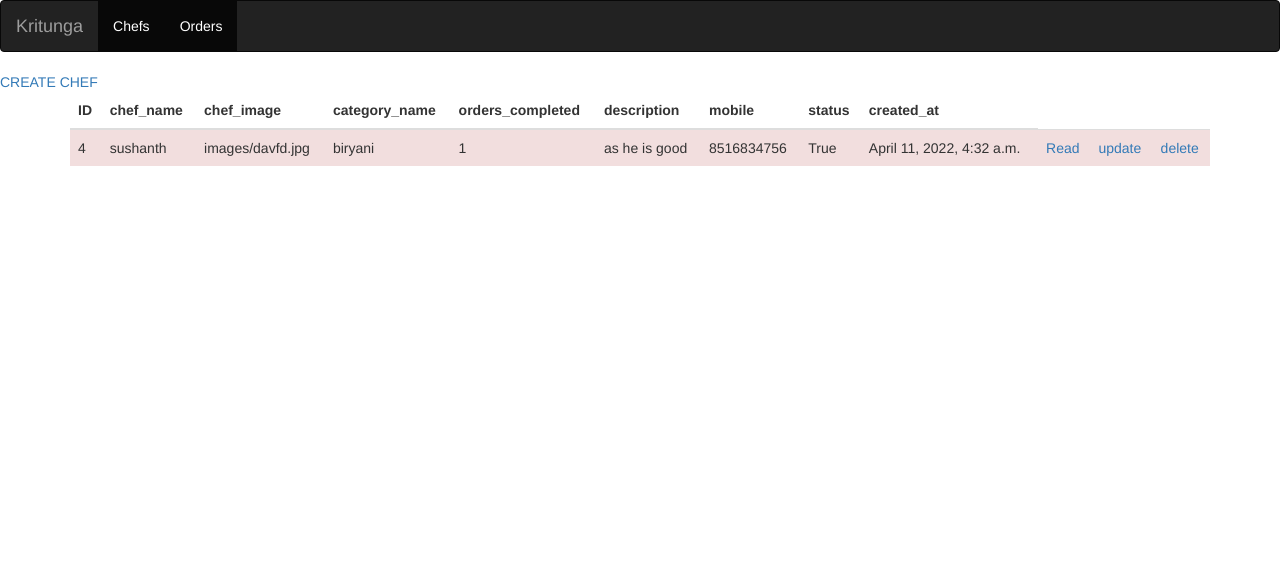
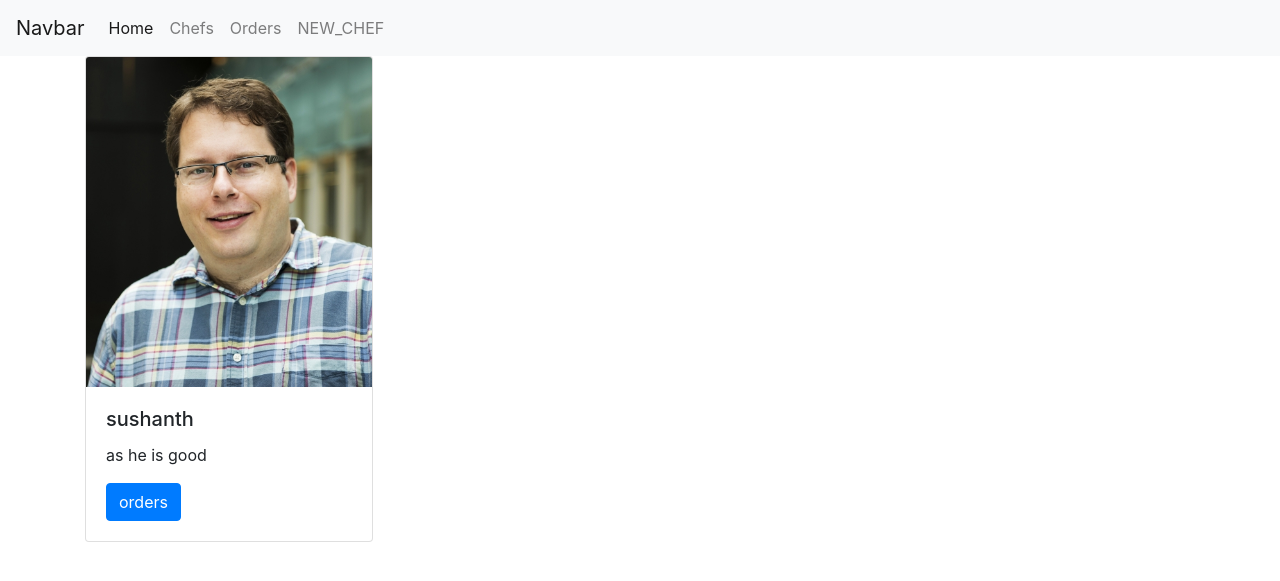
Before and after one commit to anu-anitha/proj_rest, a Django app: page /chef_view in a window 1280 px wide. Shown: the top 581 px of the page. Run offline with Django 4.2, Linux system fonts and the light colour scheme; data comes from the database, SQL or seed files in the repository; both versions use the stored data as it was after the commit; some libraries are stand-ins or nearby versions.

Commit message:
Added Front End Changes.

```diff
--- a/kritunga/models.py
+++ b/kritunga/models.py
@@ -11,13 +11,13 @@ allocation_choices = (
 class Category(models.Model):
     category_name=models.CharField(max_length=100)
     description=models.TextField(null=True,blank=True)
-    category_image=models.ImageField(default='media')
+    category_image=models.ImageField(upload_to='images/', null=True, blank=True)
     def __str__(self):
     	return self.category_name
 class Products(models.Model):
     product_name=models.CharField(max_length=100)
     description=models.TextField(null=True,blank=True)
-    product_image=models.ImageField(default='media')
+    product_image=models.ImageField(upload_to='images/', null=True, blank=True)
     product_price=models.DecimalField(max_digits=20,decimal_places=2)
     category=models.ForeignKey(Category, on_delete=models.SET_NULL, null=True, blank=True,)
     def __str__(self):
@@ -25,7 +25,7 @@ class Products(models.Model):
 
 class Chef(models.Model):
     chef_name=models.CharField(max_length=100,unique=True)
-    chef_image=models.ImageField(default='media')
+    chef_image=models.ImageField(upload_to='images/', null=True, blank=True)
     category_name=models.ForeignKey(Category, on_delete=models.SET_NULL, null=True, blank=True,)
     orders_completed=models.IntegerField(default=0)
     description=models.TextField(null=True,blank=True)
--- a/restaurant/settings.py
+++ b/restaurant/settings.py
@@ -122,7 +122,7 @@ STATIC_URL = 'static/'
 
 
 MEDIA_URL = '/media/'
-MEDIA_ROOT = os.path.join(BASE_DIR, "static/media")
+MEDIA_ROOT = os.path.join(BASE_DIR, "media")
 
 # Default primary key field type
 # https://docs.djangoproject.com/en/4.0/ref/settings/#default-auto-field
--- a/restaurant/urls.py
+++ b/restaurant/urls.py
@@ -15,8 +15,10 @@ Including another URLconf
 """
 from django.contrib import admin
 from django.urls import path, include
+from django.conf import settings
+from django.conf.urls.static import static
 
 urlpatterns = [
     path('admin/', admin.site.urls),
     path('', include('kritunga.urls')),
-]
+]+static(settings.MEDIA_URL,document_root=settings.MEDIA_ROOT)
--- a/templates/base.html
+++ b/templates/base.html
@@ -5,7 +5,7 @@
   <title>Bootstrap Example</title>
   <meta charset="utf-8">
   <meta name="viewport" content="width=device-width, initial-scale=1">
-  <link rel="stylesheet" href="https://maxcdn.bootstrapcdn.com/bootstrap/3.4.1/css/bootstrap.min.css">
+  <link rel="stylesheet" href="https://cdn.jsdelivr.net/npm/bootstrap@4.0.0/dist/css/bootstrap.min.css" integrity="sha384-Gn5384xqQ1aoWXA+058RXPxPg6fy4IWvTNh0E263XmFcJlSAwiGgFAW/dAiS6JXm" crossorigin="anonymous">
   <script src="https://ajax.googleapis.com/ajax/libs/jquery/3.5.1/jquery.min.js"></script>
   <script src="https://maxcdn.bootstrapcdn.com/bootstrap/3.4.1/js/bootstrap.min.js"></script>
   <link rel="stylesheet" type="text/css" href="{% static 'css/home.css' %}">
@@ -16,19 +16,29 @@
 
 </head>
 <body>
-  <nav class="navbar navbar-inverse">
-    <div class="container-fluid">
-      <div class="navbar-header">
-        <a class="navbar-brand" href="#">Kritunga</a>
-      </div>
-      <ul class="nav navbar-nav">
-        <li class="active"><a href="{% url 'chef_view' %}">Chefs</a></li>
-        <li class="active"><a href="{% url 'order_view' %}">Orders</a></li>
-      </ul>
-    </div>
-  </nav>
 
-
+  <nav class="navbar navbar-expand-lg navbar-light bg-light">
+  <a class="navbar-brand" href="#">Navbar</a>
+  <button class="navbar-toggler" type="button" data-toggle="collapse" data-target="#navbarNav" aria-controls="navbarNav" aria-expanded="false" aria-label="Toggle navigation">
+    <span class="navbar-toggler-icon"></span>
+  </button>
+  <div class="collapse navbar-collapse" id="navbarNav">
+    <ul class="navbar-nav">
+      <li class="nav-item active">
+        <a class="nav-link" href="#">Home <span class="sr-only">(current)</span></a>
+      </li>
+      <li class="nav-item">
+        <a class="nav-link" href="{% url 'chef_view' %}">Chefs</a>
+      </li>
+      <li class="nav-item">
+        <a class="nav-link" href="{% url 'order_view' %}">Orders</a>
+      </li>
+      <li class="nav-item">
+        <a class="nav-link " href="{% url 'chef_create' %}">NEW_CHEF</a>
+      </li>
+    </ul>
+  </div>
+</nav>
 
 
 {% block content %}
--- a/templates/chef_create.html
+++ b/templates/chef_create.html
@@ -5,7 +5,7 @@
 
 {% block content %}
 
-<form action="" method = 'POST'>
+<form action="" method = 'POST' enctype="multipart/form-data">
 	{% csrf_token %}
 	<table>{{ form.as_table }}</table>
   <input type="submit" value="Submit">
--- a/templates/chef_view.html
+++ b/templates/chef_view.html
@@ -2,44 +2,25 @@
 {% load static %}
 
 
+
 {% block content %}
-<a href="{% url 'chef_create' %}">CREATE CHEF</a>
+
 <div class="container">
-  <table class="table">
-    <thead>
-      <tr>
-        <th>ID</th>
-        <th>chef_name</th>
-        <th>chef_image</th>
-        <th>category_name</th>
-        <th>orders_completed</th>
-        <th>description</th>
-        <th>mobile</th>
-        <th>status</th>
-        <th>created_at</th>
-      </tr>
-    </thead>
-    <tbody>
-      {% for i in dynamic %}
-      <tr class="danger">
-        <td>{{i.id}}</td>
-        <td>{{i.chef_name}}</td>
-        <td>{{i.chef_image}}</td>
-        <td>{{i.category_name}}</td>
-        <td>{{i.orders_completed}}</td>
-        <td>{{i.description}}</td>
-        <td>{{i.mobile}}</td>
-        <td>{{i.chef_availability}}</td>
-        <td>{{i.created_at}}</td>
-        <td><a href="{% url 'chef_read' i.id %}">Read</a></td>   <!-- /app/read/1 -->
-        <td><a href="{% url 'chef_update' i.id %}">update</a></td>   <!--  /app/update/1 -->
-        <td><a href="{% url 'chef_delete' i.id %}">delete</a></td> <!-- /app/read/1 -->
-      </tr>
-      {% endfor %}
+  <div class="row">
+    <div class="col">
+{% for i in dynamic %}
+<div class="card" style="width: 18rem;">
+  <img class="card-img-top" src="{{i.chef_image.url}}" alt="Card image cap">
+  <div class="card-body">
+    <h5 class="card-title">{{i.chef_name}}</h5>
+    <p class="card-text">{{i.description}}</p>
+    <a href="#" class="btn btn-primary">orders</a>
+  </div>
+</div>
+{% endfor %}
 
-    </tbody>
-  </table>
+    </div>
+  </div>
 </div>
 
-
 {% endblock content %}
```
Also changed, not shown: db.sqlite3, kritunga/migrations/0011_alter_chef_chef_image_alter_products_product_image.py (added), kritunga/migrations/0012_alter_chef_chef_image_alter_products_product_image.py (added), kritunga/migrations/0013_alter_category_category_image_and_more.py (added), kritunga/migrations/0014_alter_chef_chef_image.py (added), kritunga/migrations/0015_auto_20220411_0955.py (added), kritunga/migrations/0016_auto_20220411_1001.py (added), media/images/davfd.jpg (added).
